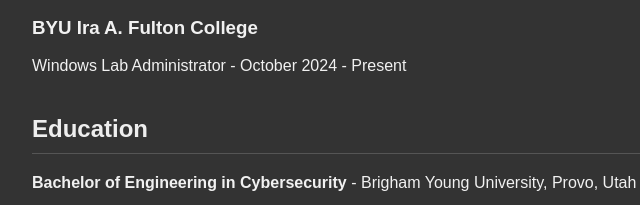
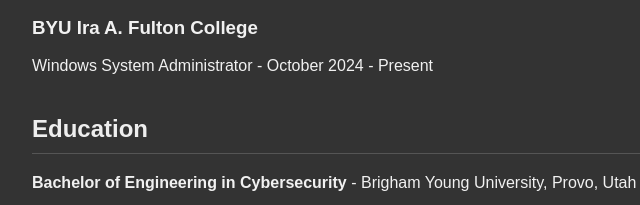
Before and after one commit to jonahabbott1/portfolio, a plain HTML site: page index.html in a window 1280 px wide. Shown: the part 495-700 px from the top of the page, 208-848 px from the left. Drawn offline with Linux system fonts and the light colour scheme.

Commit message:
Update index.html

```diff
--- a/index.html
+++ b/index.html
@@ -24,7 +24,7 @@
       <h2>Experience</h2>
       <div class="job">
         <h3>BYU Ira A. Fulton College</h3>
-        <p>Windows Lab Administrator - October 2024 - Present</p>
+        <p>Windows System Administrator - October 2024 - Present</p>
       </div>
     </section>
 
```
